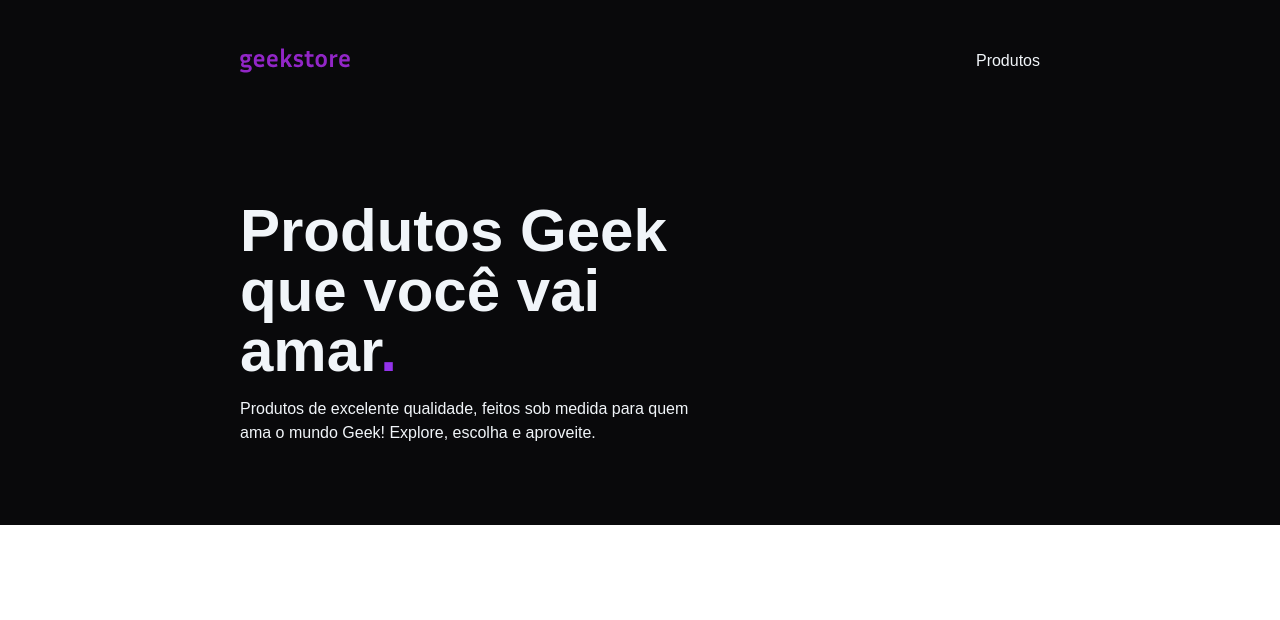
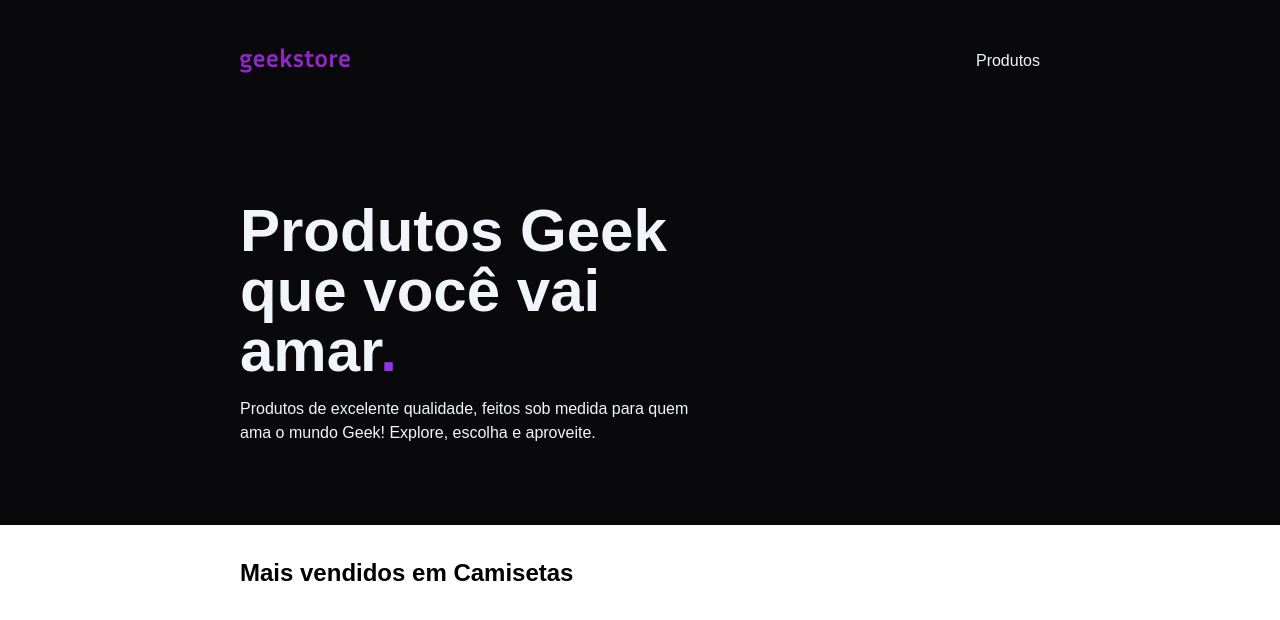
Before and after one commit to vieira-a/geek-store-frontend, a Next.js app: page / in a window 1280 px wide. Shown: the top 620 px of the page. Built offline with nearby package versions, Linux system fonts and the light colour scheme.

Commit message:
feat: add FeaturedProducts component and update layout in Home page

```diff
--- a/src/app/page.tsx
+++ b/src/app/page.tsx
@@ -1,3 +1,4 @@
+import FeaturedProducts from "@/module/product/component/FeaturedProducts";
 import AppHeader from "@/module/shared/component/AppHeader";
 import AppHero from "@/module/shared/component/AppHero";
 
@@ -6,8 +7,11 @@ export default function Home() {
     <>
       <header>
         <AppHeader />
+      </header>
+      <main>
         <AppHero />
-      </header>
+        <FeaturedProducts />
+      </main>
     </>
   );
 }
--- /dev/null
+++ b/src/module/product/component/FeaturedProducts.tsx
@@ -0,0 +1,7 @@
+export default function FeaturedProducts() {
+  return (
+    <section className="px-60 py-8">
+      <h4 className="text-2xl font-bold">Mais vendidos em Camisetas</h4>
+    </section>
+  );
+}
--- /dev/null
+++ b/src/module/product/page/page.tsx
@@ -0,0 +1,7 @@
+export default function ProductPage() {
+  return (
+    <div>
+      <h1>Product Page</h1>
+    </div>
+  );
+}
--- a/src/module/shared/component/AppHero.tsx
+++ b/src/module/shared/component/AppHero.tsx
@@ -1,6 +1,6 @@
 export default function AppHero() {
   return (
-    <main className="bg-zinc-950 px-60 py-20">
+    <div className="bg-zinc-950 px-60 py-20">
       <div className="w-[60%] text-slate-100 flex flex-col gap-4">
         <h1 className=" text-6xl font-bold">
           Produtos Geek que você vai amar
@@ -11,6 +11,6 @@ export default function AppHero() {
           mundo Geek! Explore, escolha e aproveite.
         </p>
       </div>
-    </main>
+    </div>
   );
 }
```
